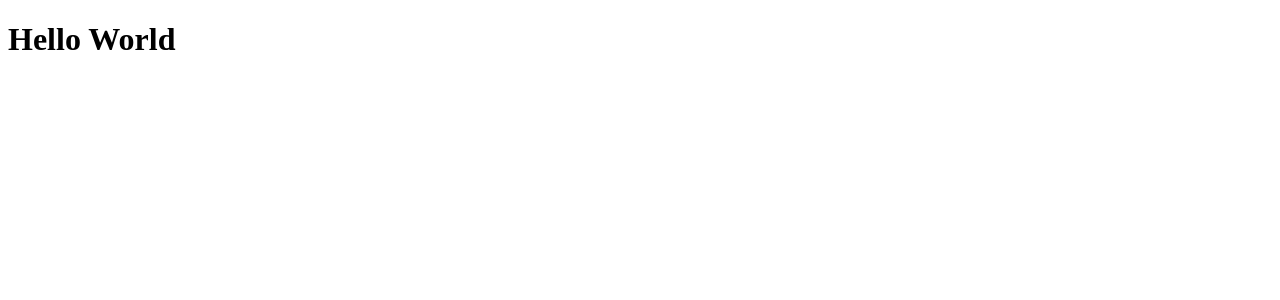
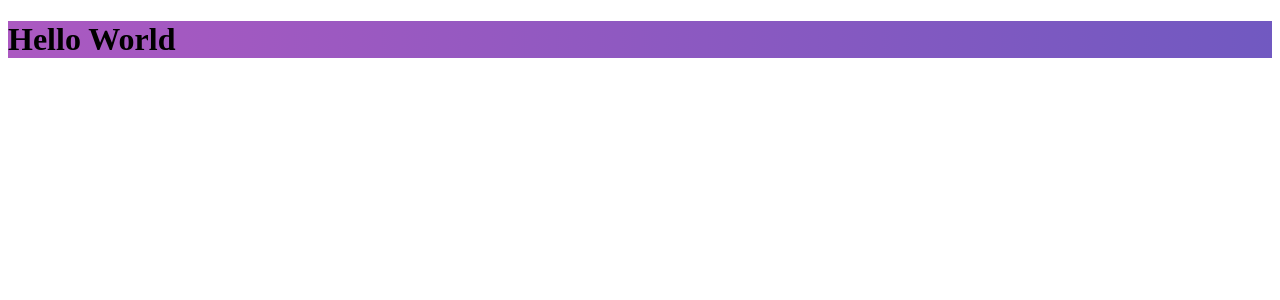
Before and after one commit to marlondck/reactjs-appointments-services, a React (Create React App) app: page / in a window 1280 px wide. Shown: the top 300 px of the page. Built offline with nearby package versions, Linux system fonts and the light colour scheme; the HTML template or start-up script is replaced by a standard one.

Commit message:
Definindo diferentes Layouts

```diff
--- a/package.json
+++ b/package.json
@@ -9,7 +9,8 @@
     "react-dom": "^16.9.0",
     "react-router-dom": "^5.0.1",
     "react-scripts": "3.1.1",
-    "reactotron-react-js": "^3.3.2"
+    "reactotron-react-js": "^3.3.2",
+    "styled-components": "^4.3.2"
   },
   "scripts": {
     "start": "react-scripts start",
--- /dev/null
+++ b/src/pages/_layouts/auth/index.js
@@ -0,0 +1,11 @@
+import React from 'react';
+import PropTypes from 'prop-types';
+import { Wrapper } from './styles';
+
+export default function AuthLayout({ children }) {
+  return <Wrapper>{children}</Wrapper>;
+}
+// -> Proptypes
+AuthLayout.propTypes = {
+  children: PropTypes.element.isRequired,
+};
--- /dev/null
+++ b/src/pages/_layouts/auth/styles.js
@@ -0,0 +1,6 @@
+import styled from 'styled-components';
+
+export const Wrapper = styled.div`
+  height: 100%;
+  background: linear-gradient(-90deg, #7159c1, #ab59c1);
+`;
--- /dev/null
+++ b/src/pages/_layouts/default/index.js
@@ -0,0 +1,11 @@
+import React from 'react';
+import PropTypes from 'prop-types';
+import { Wrapper } from './styles';
+
+export default function DefaultLayout({ children }) {
+  return <Wrapper>{children}</Wrapper>;
+}
+// -> Proptypes
+DefaultLayout.propTypes = {
+  children: PropTypes.element.isRequired,
+};
--- /dev/null
+++ b/src/pages/_layouts/default/styles.js
@@ -0,0 +1,6 @@
+import styled from 'styled-components';
+
+export const Wrapper = styled.div`
+  height: 100%;
+  background: #333;
+`;
--- a/src/routes/Route.js
+++ b/src/routes/Route.js
@@ -2,9 +2,12 @@
 import PropTypes from 'prop-types';
 import { Route, Redirect } from 'react-router-dom';
 
+import AuthLayout from '../pages/_layouts/auth';
+import DefaultLayout from '../pages/_layouts/default';
+
 export default function RouteWrapper({
   component: Component,
-  // isPrivate = false, -> o false é definido como default props la embaixo
+  // isPrivate = false, -> o false é def  inido como default props la embaixo
   isPrivate,
   ...rest
 }) {
@@ -18,8 +21,21 @@
   if (signed && !isPrivate) {
     return <Redirect to="/dashboard" />;
   }
+
+  //-> Define o Layout
+  const Layout = signed ? DefaultLayout : AuthLayout;
+
   // -> se passou pelos if, ele estiver logado e nao esta em uma rota privada
-  return <Route {...rest} component={Component} />;
+  return (
+    <Route
+      {...rest}
+      render={props => (
+        <Layout>
+          <Component {...props} />
+        </Layout>
+      )}
+    />
+  );
 }
 
 // -> Validacoes de proptypes
```
Also changed, not shown: 1 other file (tests, documents, lock files or other folders).
